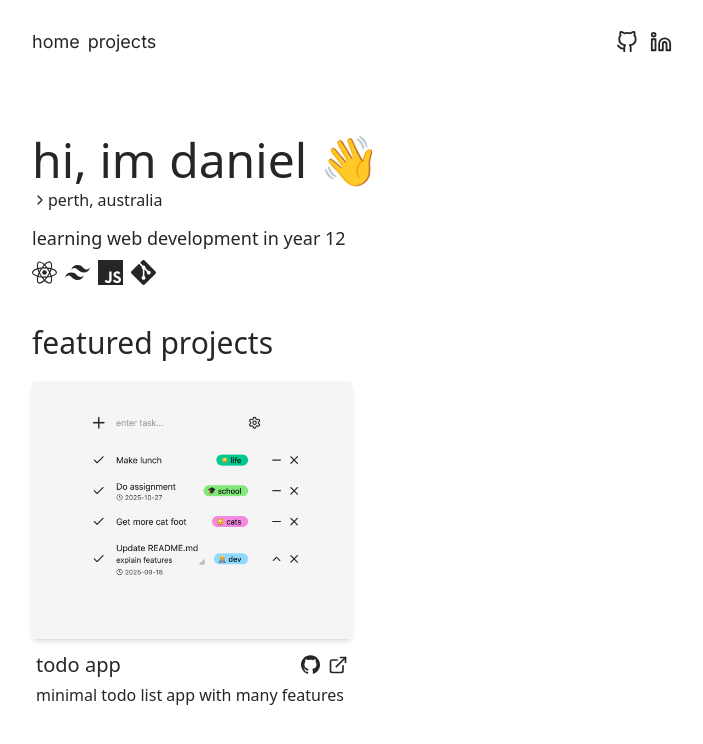
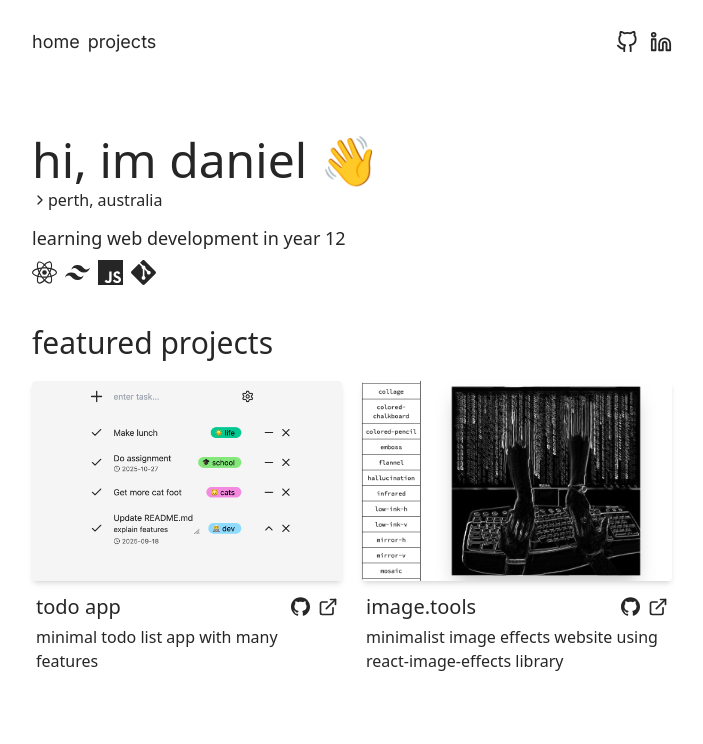
Before and after one commit to 2concrete/portfolio, a React (Vite) app: page / in a window 1280 px wide. Shown: the top 744 px of the page, without its empty margins (288-991 px from the left). Built offline with nearby package versions, Linux system fonts and the light colour scheme; no server answers.

Commit message:
added new project and polished

```diff
--- a/src/components/FeaturedProject.jsx
+++ b/src/components/FeaturedProject.jsx
@@ -4,13 +4,17 @@ import { LuExternalLink } from "react-icons/lu";
 
 const FeaturedProject = ({ title, desc, github, link, image }) => {
   return (
-    <div>
-      <img src={image} className="rounded shadow-md" />
+    <div className="flex flex-col items-start">
+      <img src={image} className="h-50 w-full object-cover rounded shadow-md" />
       <div className="p-1">
         <div className="mb-1 flex justify-between mt-2 items-center">
           <p className="text-xl">{title}</p>
           <div className="flex gap-2 ">
-            <NavLink to={github} end>
+            <NavLink
+              className="hover:opacity-80 transition-all"
+              to={github}
+              end
+            >
               <SiGithub size={19} />
             </NavLink>
             <NavLink to={link} end>
--- a/src/components/FeaturedProjects.jsx
+++ b/src/components/FeaturedProjects.jsx
@@ -4,12 +4,19 @@ const FeaturedProjects = () => {
   return (
     <div>
       <p className="text-3xl mt-10 mb-5">featured projects</p>
-      <div className="grid grid-cols-2">
+      <div className="grid grid-cols-2 gap-5">
         <FeaturedProject
           image="/todolist.png"
           title="todo app"
           link="https://google.com"
           desc="minimal todo list app with many features"
+          github="https://github.com/2concrete/todolist-app"
+        />
+        <FeaturedProject
+          image="/imagetools.png"
+          title="image.tools"
+          link="https://google.com"
+          desc={`minimalist image effects website using react-image-effects library`}
           github="https://github.com/2concrete/todolist-app"
         />
       </div>
--- a/src/components/RandomCat.jsx
+++ b/src/components/RandomCat.jsx
@@ -7,13 +7,15 @@ const RandomCat = () => {
   const [rotation, setRotation] = useState(0);
 
   const getRandomImage = async () => {
-    const response = await fetch("https://api.thecatapi.com/v1/images/search");
+    const response = await fetch(
+      "https://api.thecatapi.com/v1/images/search?api_key=api_keylive_5KTdnuXxmukJo7KjjHAOmxltfVKURURsJDF4CXa3FAAGgRaxCjT5hOm57o786vUt"
+    );
     const data = await response.json();
     setImage(data[0]);
   };
 
   const handleClick = () => {
-    setRotation((prev) => prev + 360);
+    setRotation((prev) => prev + 720);
   };
 
   useEffect(() => {
@@ -34,7 +36,7 @@ const RandomCat = () => {
             >
               <motion.div
                 animate={{ rotate: rotation }}
-                transition={{ duration: 0.5, ease: "easeInOut" }}
+                transition={{ duration: 1, ease: "easeInOut" }}
               >
                 <FiRefreshCcw className="cursor-pointer" />
               </motion.div>
```
Also changed, not shown: public/imagetools.png (added).
